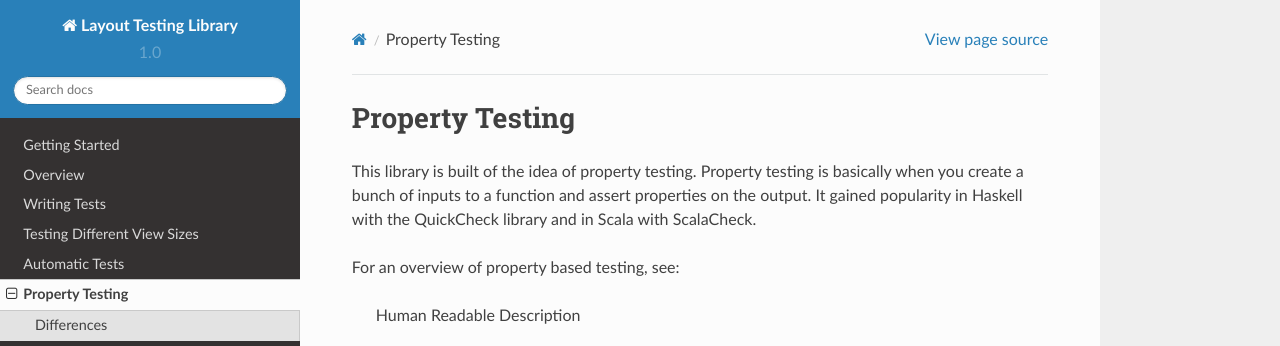
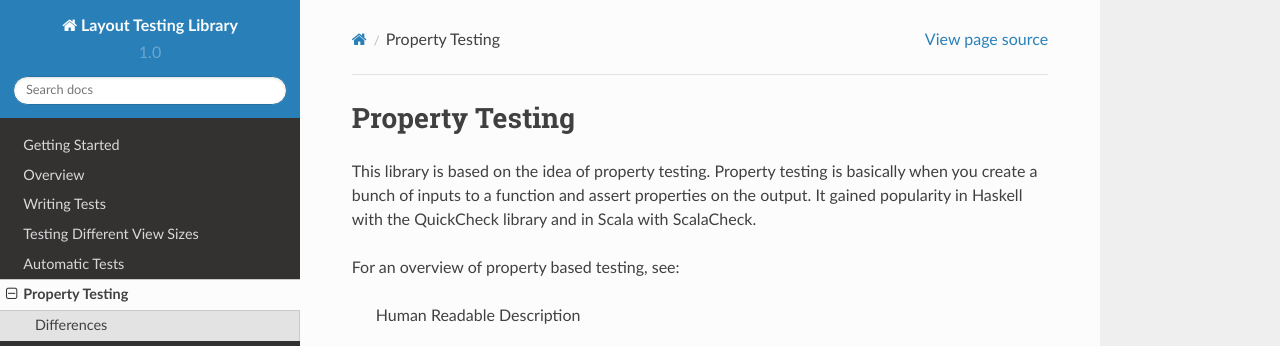
Before and after one commit to linkedin/LayoutTest-iOS, a Sphinx documentation site: the page built from docs/pages/050_propertyTesting.rst, in a window 1280 px wide and 933 px high. Shown: the top 346 px of the window. Built offline with Sphinx 7.4.7 and the Read the Docs theme 2.0.0, drawn with Linux system fonts in a browser that asks for light colours.

Commit message:
Small documentation typo

```diff
--- a/docs/pages/050_propertyTesting.rst
+++ b/docs/pages/050_propertyTesting.rst
@@ -1,7 +1,7 @@
 Property Testing
 ----------------
 
-This library is built of the idea of property testing. Property testing is basically when you create a bunch of inputs to a function and assert properties on the output. It gained popularity in Haskell with the QuickCheck library and in Scala with ScalaCheck.
+This library is based on the idea of property testing. Property testing is basically when you create a bunch of inputs to a function and assert properties on the output. It gained popularity in Haskell with the QuickCheck library and in Scala with ScalaCheck.
 
 For an overview of property based testing, see:
 
```
